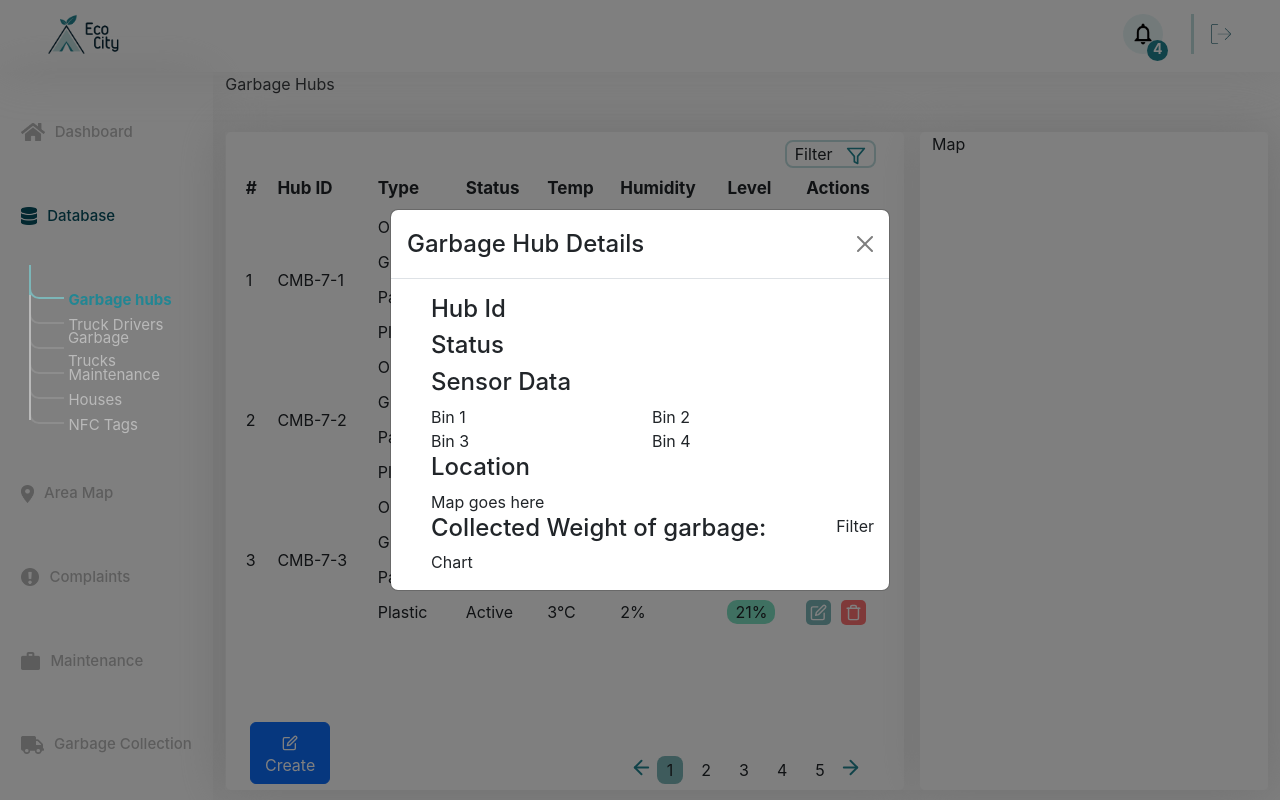
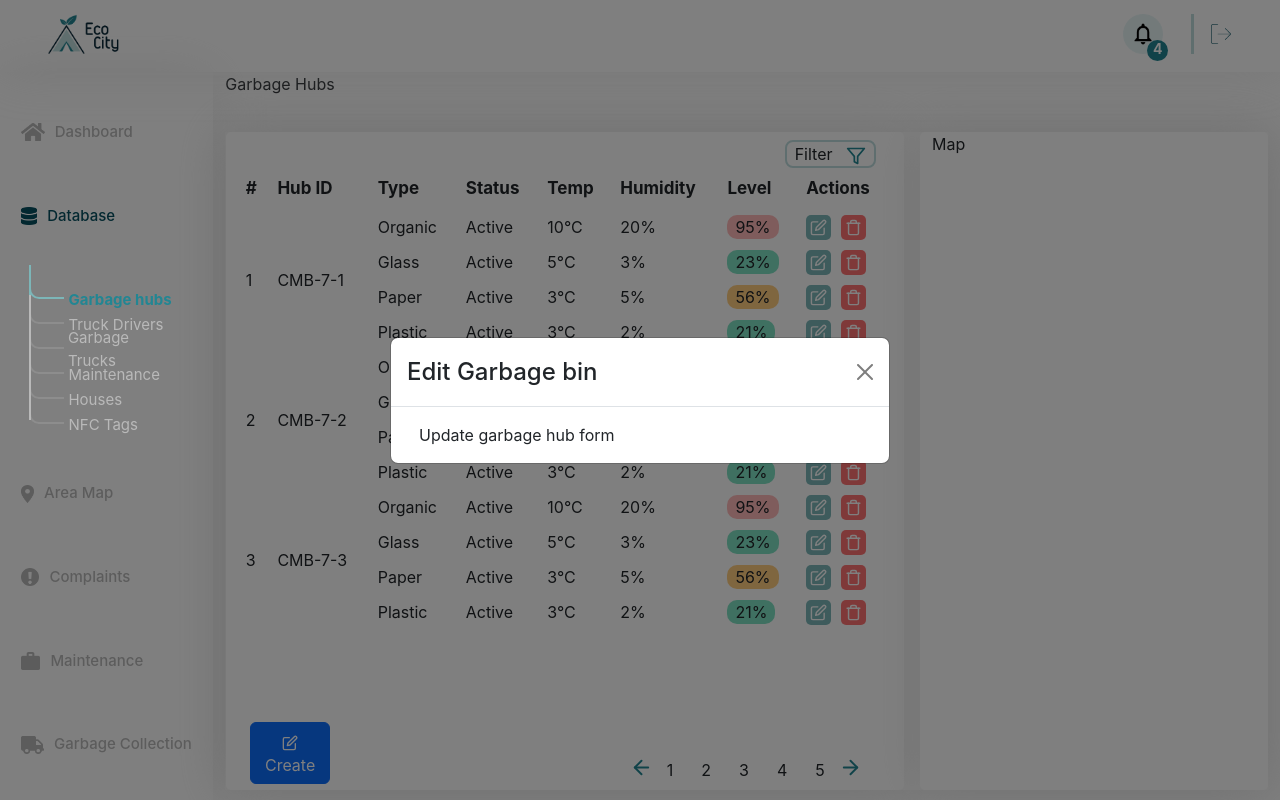
Before and after one commit to IsuruVihan/EcoCity, a React (Create React App) app in the folder admin/: page /database/garbage-hubs in a window 1280 px wide. Both pictures are taken after a click on the icon 818 px from the left and 262 px from the top of the page. Built offline with nearby package versions, Linux system fonts and the light colour scheme.

Commit message:
Completed the update garbage hub  model

```diff
--- a/admin/src/pages/Database/GarbageHubs/modals/UpdateGarbageHubModal.js
+++ b/admin/src/pages/Database/GarbageHubs/modals/UpdateGarbageHubModal.js
@@ -1,14 +1,26 @@
 import React from 'react';
 import {Container} from "react-bootstrap";
+import UpdateGarbageHubForm from "../forms/UpdateGarbageHubForm";
+import Modal from "react-bootstrap/Modal";
 
-import UpdateGarbageHubForm from "../forms/UpdateGarbageHubForm";
-
-const UpdateGarbageHubModal = () => {
-  return (
-    <Container>
-      Update garbage hub modal
-    </Container>
-  );
+const UpdateGarbageHubModal = (props) => {
+    return (
+        <Modal
+            {...props}
+            size="md"
+            aria-labelledby="contained-modal-title-vcenter"
+            centered
+            backdrop="static"
+            keyboard={false}
+        >
+            <Modal.Header closeButton>
+                <Modal.Title>Edit Garbage bin</Modal.Title>
+            </Modal.Header>
+            <Modal.Body>
+                <UpdateGarbageHubForm/>
+            </Modal.Body>
+        </Modal>
+    );
 }
 
 export default UpdateGarbageHubModal;
--- a/admin/src/pages/Database/GarbageHubs/tables/GarbageHubsTable.js
+++ b/admin/src/pages/Database/GarbageHubs/tables/GarbageHubsTable.js
@@ -127,6 +127,7 @@ const GarbageHubsTable = (props) => {
     // }
 
     const handleOnHubClicked = () => {
+        console.log('called')
         const newState = !isHubDetailsVisible;
         setIsHubDetailsVisible(newState);
     }
--- a/admin/src/pages/Database/GarbageHubs/tables/GarbageHubsTableItem.js
+++ b/admin/src/pages/Database/GarbageHubs/tables/GarbageHubsTableItem.js
@@ -1,11 +1,15 @@
-import React, {Fragment} from 'react';
+import React, {Fragment, useState} from 'react';
 import {Row, Table} from "react-bootstrap";
 import {FiEdit, FiTrash} from "react-icons/fi";
+
+import UpdateGarbageHubModal from "../modals/UpdateGarbageHubModal";
 
 
 const GarbageHubsTableItem = (props) => {
     const hub = props.hub;
     const bins = hub.bins;
+
+    const [isEditHubDetailsVisible, setIsEditHubDetailsVisible] = useState(false);
 
     const getFillLevelClasses = (level) => {
         let classes = 'px-2 label ';
@@ -20,13 +24,22 @@ const GarbageHubsTableItem = (props) => {
         return classes;
     }
 
-    const handleOnGarbageBinClicked = () => {
+    const handleOnHubCloseClicked = () => {
+        setIsEditHubDetailsVisible(false);
+    }
 
+    const handleOnGarbageBinEditClicked = (e) => {
+        setIsEditHubDetailsVisible(true);
+        e.stopPropagation();
+    }
+    const handleOnGarbageBinDeleteClicked = (e) => {
+        e.stopPropagation();
     }
 
     return (
+        <Fragment>
             <tbody onClick={props.onClick}>
-        <tr onClick={handleOnGarbageBinClicked}>
+            <tr>
                 <td rowSpan={4}>{props.index + 1}</td>
                 <td rowSpan={4}>{hub.hubID}</td>
                 <td>{bins[0].binType}</td>
@@ -36,8 +49,8 @@ const GarbageHubsTableItem = (props) => {
                 <td><label className={getFillLevelClasses(bins[0].level)}>{bins[0].level}%</label></td>
                 <td>
                     <label className='action-item-group'>
-                    <FiEdit/>
-                    <FiTrash/>
+                        <FiEdit id={1} onClick={handleOnGarbageBinEditClicked}/>
+                        <FiTrash onClick={handleOnGarbageBinDeleteClicked}/>
                     </label>
                 </td>
             </tr>
@@ -52,8 +65,8 @@ const GarbageHubsTableItem = (props) => {
                             <td><label className={getFillLevelClasses(bin.level)}>{bin.level}%</label></td>
                             <td>
                                 <div className='action-item-group'>
-                                <FiEdit/>
-                                <FiTrash/>
+                                    <FiEdit id={1} onClick={handleOnGarbageBinEditClicked}/>
+                                    <FiTrash onClick={handleOnGarbageBinDeleteClicked}/>
                                 </div>
                             </td>
                         </tr>
@@ -61,8 +74,10 @@ const GarbageHubsTableItem = (props) => {
                 })
             }
 
+            </tbody>
+            <UpdateGarbageHubModal show={isEditHubDetailsVisible} onHide={handleOnHubCloseClicked}/>
 
-        </tbody>
+        </Fragment>
     );
 }
 
```
Lines whose indentation alone changed are shown as unchanged.
